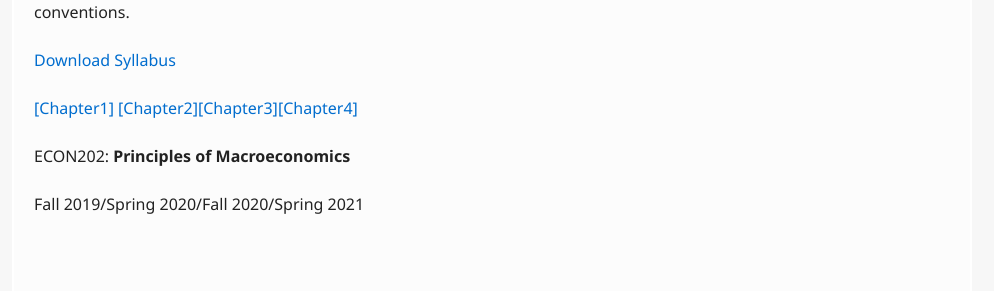
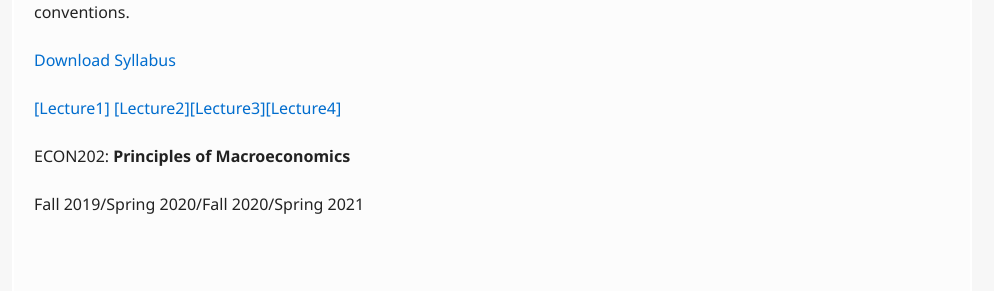
Before and after one commit to veeshanr/veeshanr.github.io, a Jekyll site: the page built from pages/teaching.md, in a window 1280 px wide. Shown: the part 297-588 px from the top of the page, without its empty margins (148-1142 px from the left). Built offline with Jekyll 4.4.1, drawn with Linux system fonts in a browser that asks for light colours.

Commit message:
Update teaching.md

```diff
--- a/pages/teaching.md
+++ b/pages/teaching.md
@@ -16,7 +16,7 @@ transaction costs, informal norms, culture, and conventions.
 
 [Download Syllabus](files/ECON762.pdf)
 
-[[Chapter1]](files/Lecture1.pdf) [[Chapter2]](files/Lecture2.pdf)[[Chapter3]](files/Ch3.pdf)[[Chapter4]](files/Ch4.pdf)
+[[Lecture1]](files/Lecture1.pdf) [[Lecture2]](files/Lecture2.pdf)[[Lecture3]](files/Ch3.pdf)[[Lecture4]](files/Ch4.pdf)
 
 ECON202: **Principles of Macroeconomics**
 
```
